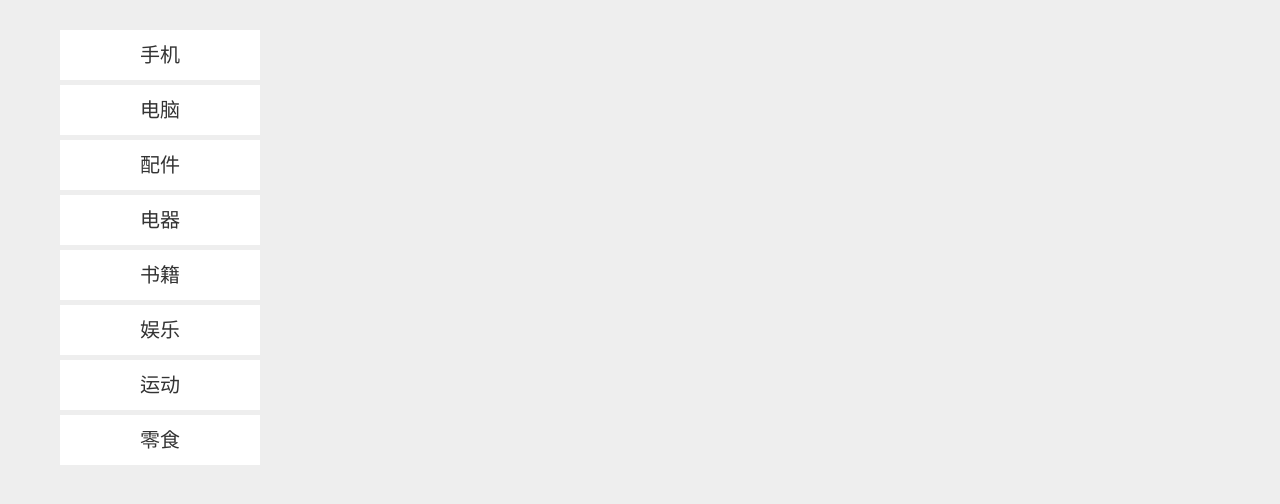
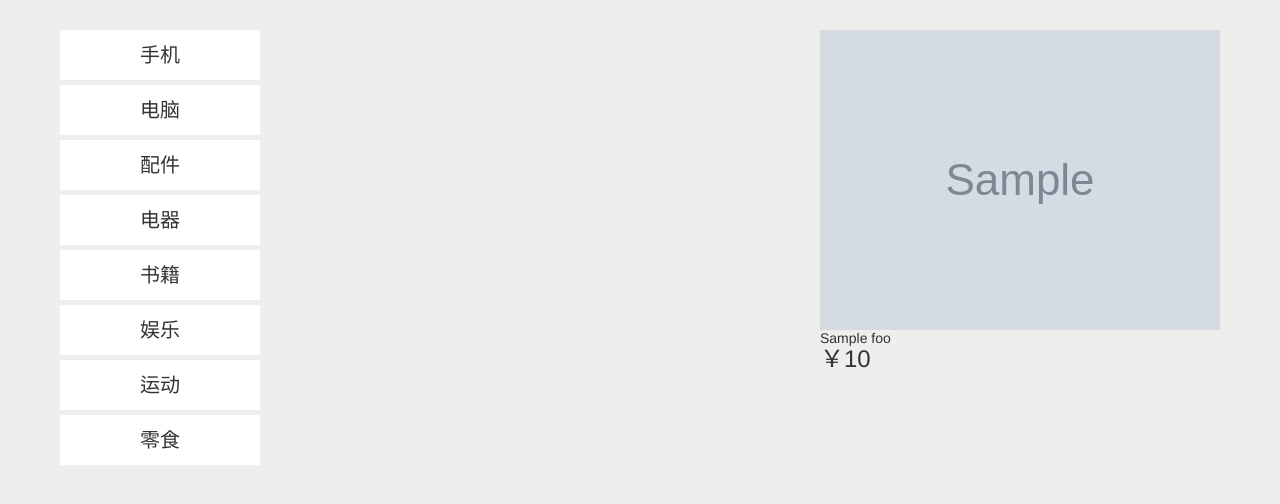
Before and after one commit to alice5426/-, a Django app: template app/templates/index.html in a window 1280 px wide. Shown: the part 40-544 px from the top of the page. Run offline with Django 3.2, Linux system fonts and the light colour scheme; the template is opened without the code that fills it: most values are stand-ins (such as "Sample title", 1, 10 or a date in 2020); grey boxes marked "Sample" are stand-in pictures; some libraries are stand-ins or nearby versions; some web fonts are replaced.

Commit message:
Update index.html

```diff
--- a/app/templates/index.html
+++ b/app/templates/index.html
@@ -70,42 +70,68 @@
     {# 主页面左边的分类栏 #}
     <div class="hobby-left">
         <div class="sort-bg">
-            <a class="sort" href="/index/">手机</a>
+            <a class="sort" href="/index/" id="fen_lei1">手机</a>
         </div>
         <div class="sort-bg">
-            <a class="sort" href="/index/">电脑</a>
+            <a class="sort" href="/index/" id="fen_lei1">电脑</a>
         </div>
         <div class="sort-bg">
-            <a class="sort" href="/index/">配件</a>
+            <a class="sort" href="/index/" id="fen_lei1">配件</a>
         </div>
         <div class="sort-bg">
-            <a class="sort" href="/index/">电器</a>
+            <a class="sort" href="/index/" id="fen_lei1">电器</a>
         </div>
         <div class="sort-bg">
-            <a class="sort" href="/index/">书籍</a>
+            <a class="sort" href="/index/" id="fen_lei1">书籍</a>
         </div>
         <div class="sort-bg">
-            <a class="sort" href="/index/">娱乐</a>
+            <a class="sort" href="/index/" id="fen_lei1">娱乐</a>
         </div>
         <div class="sort-bg">
-            <a class="sort" href="/index/">运动</a>
+            <a class="sort" href="/index/" id="fen_lei1">运动</a>
         </div>
         <div class="sort-bg">
-            <a class="sort" href="/index/">零食</a>
+            <a class="sort" href="/index/"id="fen_lei1">零食</a>
         </div>
     </div>
     <div class="hobby-right">
         {# 轮播 #}
         <div class="layui-carousel" id="test1">
             <div carousel-item>
-                <div>1</div>
-                <div>2</div>
-                <div>3</div>
+                <li>
+                    <a href="#">
+                        <img src="{% static 'img/banner.jpg' %}" alt="" width="100%" height="330px"/>
+                    </a>
+                </li>
+                <li>
+                    <a href="#">
+                        <img src="{% static 'img/banner2.jpg ' %}" alt="" width="100%" height="330px"/>
+                    </a>
+                </li>
+                <li>
+                    <a href="#">
+                        <img src="{% static 'img/banner3.jpg ' %}" alt="" width="100%" height="330px"/>
+                    </a>
+                </li>
             </div>
         </div>
         {# 分类栏内容的展示 #}
-        <div>
-
+        <div class="fen_ye_bg">
+            {% for foo in goods_list %}
+                <div class="l_1">
+                    <a href="/goods_detail_page?id={{ foo.id }}">
+                        <div class="l_1_70">
+                            <img src="{{ MEDIA_URL }}{{ foo.img }}"/>
+                        </div>
+                        <div class="l_1_15_txt">
+                            <p class="name_txt">{{ foo.name }}</p>
+                        </div>
+                        <div class="l_1_price">
+                            <h3 class="l_1_15">￥{{ foo.price }}</h3>
+                        </div>
+                    </a>
+                </div>
+            {% endfor %}
         </div>
     </div>
 </div>
@@ -117,7 +143,7 @@
         carousel.render({
             elem: '#test1',
             width: '940px',  // 设置容器宽度
-            height: '280px', //设置容器高度
+            height: '330px', //设置容器高度
             arrow: 'always',  // 始终显示箭头
             anim: 'default', //切换动画的方式为左右切换
             autoplay: 'true', // 自动切换
```
